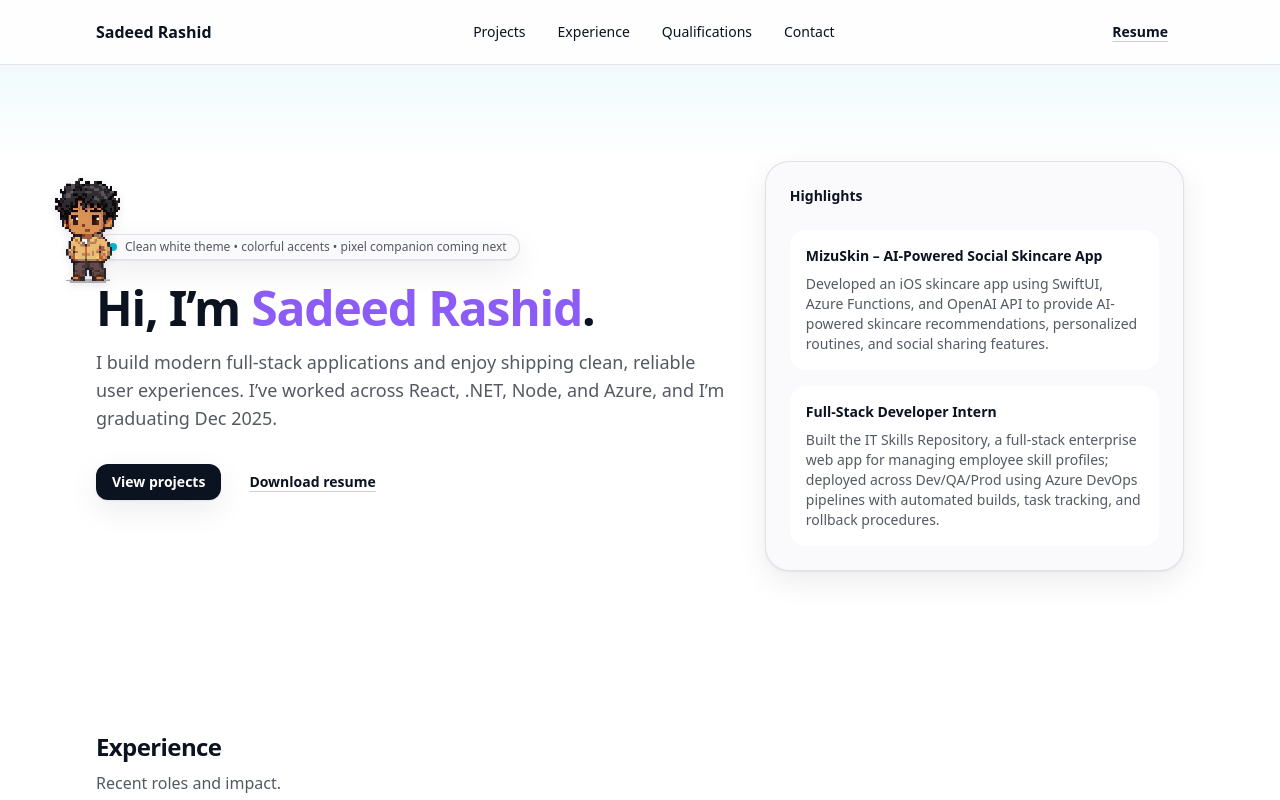
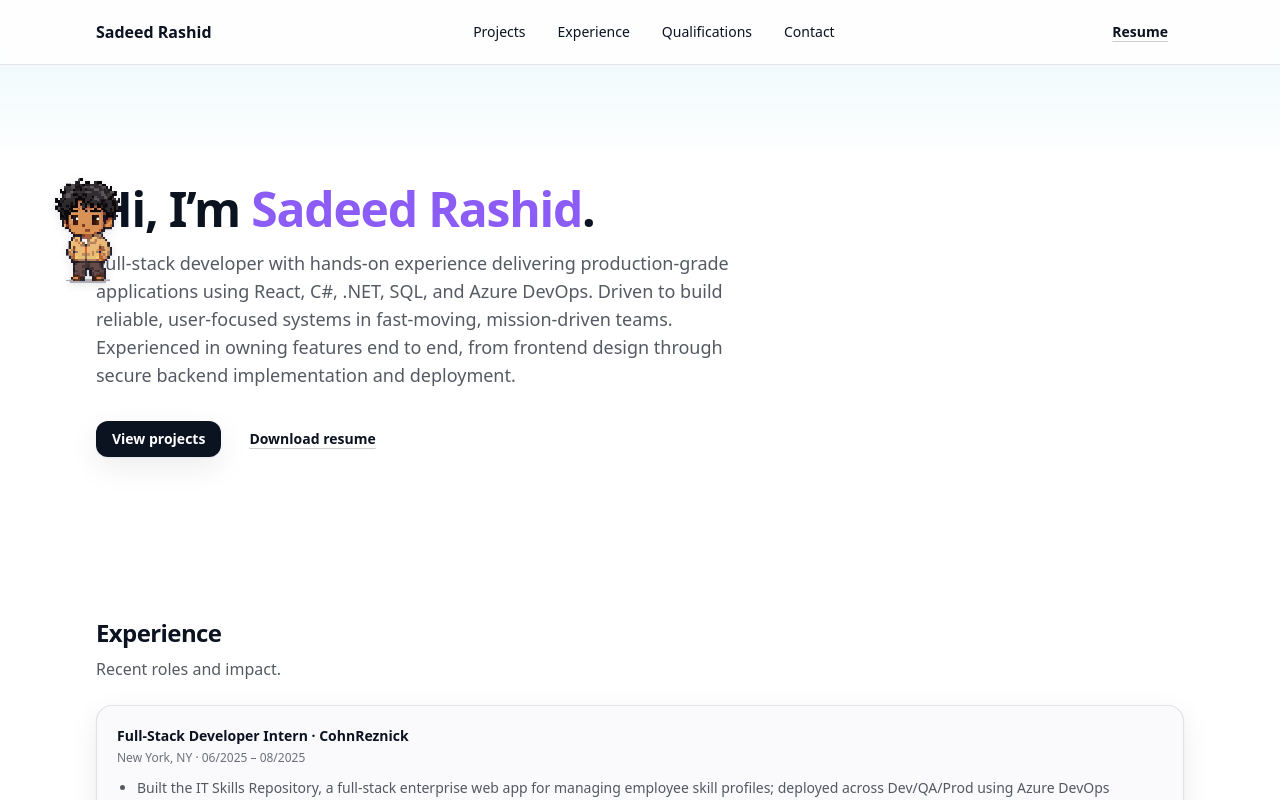
Before and after one commit to Suh716/personal-portfolio, a React (Vite) app: page / in a window 1280 px wide. Shown: the top 800 px of the page. Built offline with nearby package versions, Linux system fonts and the light colour scheme.

Commit message:
Simplify hero intro, add hover-card utility, smooth companion speed, and MM/YYYY dates

```diff
--- a/src/App.tsx
+++ b/src/App.tsx
@@ -27,12 +27,8 @@ function App() {
       <main>
         <section className="py-16 sm:py-24">
           <Container>
-            <div className="grid gap-10 lg:grid-cols-[1.2fr_0.8fr] lg:items-center">
+            <div className="grid gap-10 lg:grid-cols-[1.2fr] lg:items-center">
               <div>
-                <div className="inline-flex items-center gap-2 rounded-full border border-ink-900/10 bg-paper-100 px-3 py-1 text-xs text-ink-900/70 shadow-soft">
-                  <span className="inline-block h-2 w-2 rounded-full bg-accent-cyan" />
-                  <span>Clean white theme • colorful accents • pixel companion coming next</span>
-                </div>
                 <h1 className="mt-6 text-balance text-4xl font-semibold tracking-tight text-ink-900 sm:text-5xl">
                   Hi, I’m <span className="text-accent-violet">{profile.name}</span>.
                 </h1>
@@ -48,30 +44,6 @@ function App() {
                   </a>
                 </div>
               </div>
-
-              <div className="rounded-3xl border border-ink-900/10 bg-paper-100 p-6 shadow-soft">
-                <div className="flex items-center justify-between">
-                  <span className="text-sm font-semibold">Highlights</span>
-                </div>
-                <div className="mt-6 space-y-4">
-                  <div className="rounded-2xl bg-paper-50 p-4">
-                    <div className="flex items-center justify-between">
-                      <span className="text-sm font-semibold">{projects.projects[0]?.title ?? 'Top project'}</span>
-                    </div>
-                    <p className="mt-2 text-sm text-ink-900/70">
-                      {projects.projects[0]?.description ?? 'A short, punchy outcome-driven description.'}
-                    </p>
-                  </div>
-                  <div className="rounded-2xl bg-paper-50 p-4">
-                    <div className="flex items-center justify-between">
-                      <span className="text-sm font-semibold">{experience.roles[0]?.title ?? 'Recent role'}</span>
-                    </div>
-                    <p className="mt-2 text-sm text-ink-900/70">
-                      {(experience.roles[0]?.bullets ?? [])[0] ?? '2–3 bullets highlighting measurable results.'}
-                    </p>
-                  </div>
-                </div>
-              </div>
             </div>
           </Container>
         </section>
@@ -84,7 +56,7 @@ function App() {
               {experience.roles.map((r) => (
                 <article
                   key={`${r.company}-${r.title}-${r.start}`}
-                  className="rounded-2xl border border-ink-900/10 bg-paper-100 p-5 shadow-soft"
+                  className="hover-card rounded-2xl border border-ink-900/10 bg-paper-100 p-5 shadow-soft"
                 >
                   <div className="flex flex-wrap items-start justify-between gap-3">
                     <div>
@@ -126,7 +98,7 @@ function App() {
             <p className="mt-2 text-ink-900/70">Selected projects from my resume.</p>
             <div className="mt-6 space-y-4">
               {projects.projects.map((p) => (
-                <article key={p.slug} className="rounded-2xl border border-ink-900/10 bg-paper-100 p-5 shadow-soft">
+                <article key={p.slug} className="hover-card rounded-2xl border border-ink-900/10 bg-paper-100 p-5 shadow-soft">
                   <div className="flex flex-wrap items-center justify-between gap-2">
                     <h3 className="text-sm font-semibold">{p.title}</h3>
                     <span className="text-xs text-ink-900/60">{formatMonthYear(p.date)}</span>
@@ -163,7 +135,7 @@ function App() {
             <h2 className="text-2xl font-semibold tracking-tight">Qualifications</h2>
             <p className="mt-2 text-ink-900/70">Education, leadership, and skills.</p>
             <div className="mt-6 space-y-4">
-              <div className="rounded-2xl border border-ink-900/10 bg-paper-100 p-5 shadow-soft">
+              <div className="hover-card rounded-2xl border border-ink-900/10 bg-paper-100 p-5 shadow-soft">
                 <h3 className="text-sm font-semibold">Education</h3>
                 <div className="mt-3 space-y-3">
                   {qualifications.education.map((e) => (
@@ -205,7 +177,7 @@ function App() {
                   ))}
                 </div>
               </div>
-              <div className="rounded-2xl border border-ink-900/10 bg-paper-100 p-5 shadow-soft">
+              <div className="hover-card rounded-2xl border border-ink-900/10 bg-paper-100 p-5 shadow-soft">
                 <h3 className="text-sm font-semibold">Skills</h3>
                 <div className="mt-3 space-y-4 text-sm">
                   {Object.entries(qualifications.skills).map(([k, arr]) => (
@@ -231,7 +203,7 @@ function App() {
 
         <section id="contact" className="py-16">
           <Container>
-            <div className="rounded-3xl border border-ink-900/10 bg-paper-100 p-8 shadow-soft sm:p-10">
+            <div className="hover-card rounded-3xl border border-ink-900/10 bg-paper-100 p-8 shadow-soft sm:p-10">
               <h2 className="text-2xl font-semibold tracking-tight">Contact</h2>
               <p className="mt-2 text-ink-900/70">Reach out — I’m happy to chat.</p>
               <div className="mt-6 flex flex-wrap gap-3">
--- a/src/content/profile.json
+++ b/src/content/profile.json
@@ -9,5 +9,5 @@
     "github": "https://github.com/Suh716",
     "linkedin": "https://www.linkedin.com/"
   },
-  "summary": "I build modern full-stack applications and enjoy shipping clean, reliable user experiences. I’ve worked across React, .NET, Node, and Azure, and I’m graduating Dec 2025."
+  "summary": "Full-stack developer with hands-on experience delivering production-grade applications using React, C#, .NET, SQL, and Azure DevOps. Driven to build reliable, user-focused systems in fast-moving, mission-driven teams. Experienced in owning features end to end, from frontend design through secure backend implementation and deployment."
 }
--- a/src/index.css
+++ b/src/index.css
@@ -24,3 +24,9 @@
     @apply bg-accent-cyan/20;
   }
 }
+
+@layer utilities {
+  .hover-card {
+    @apply transition-transform transition-shadow duration-200 hover:-translate-y-1 hover:shadow-soft;
+  }
+}
```
